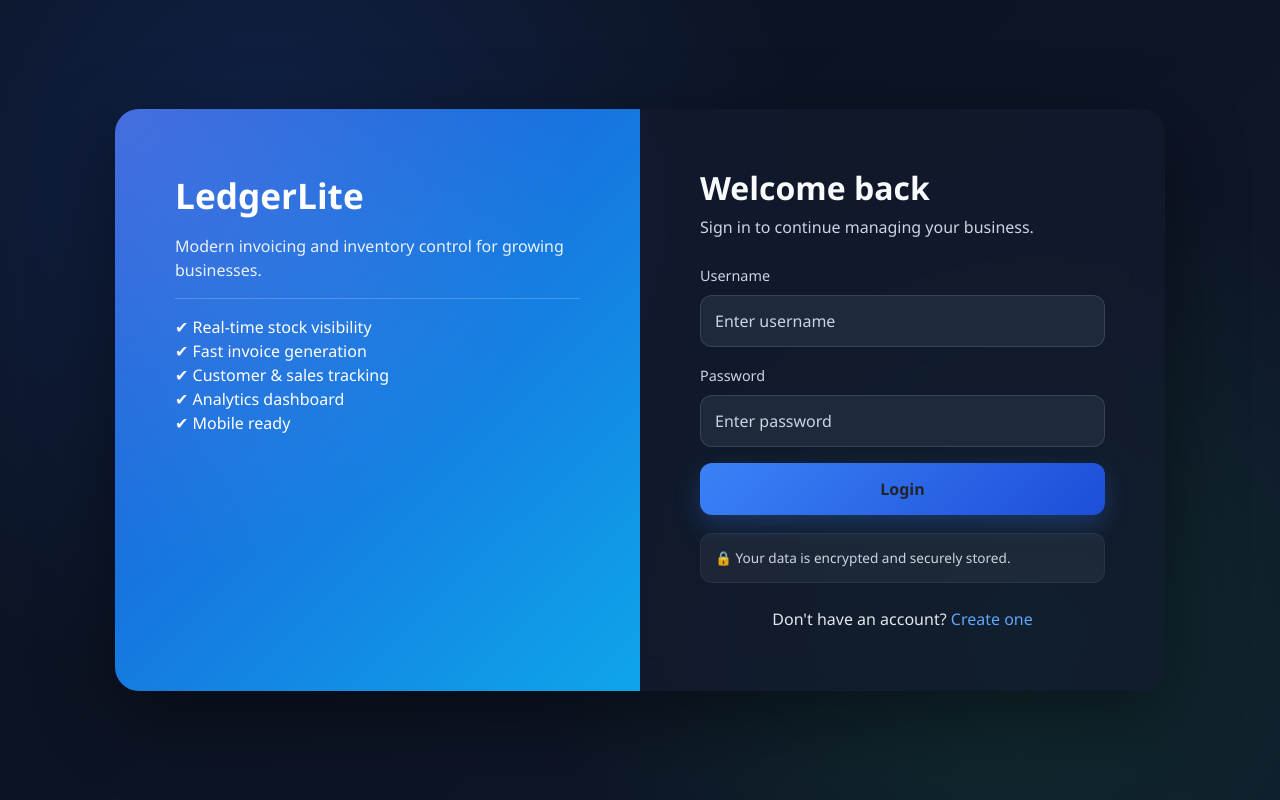
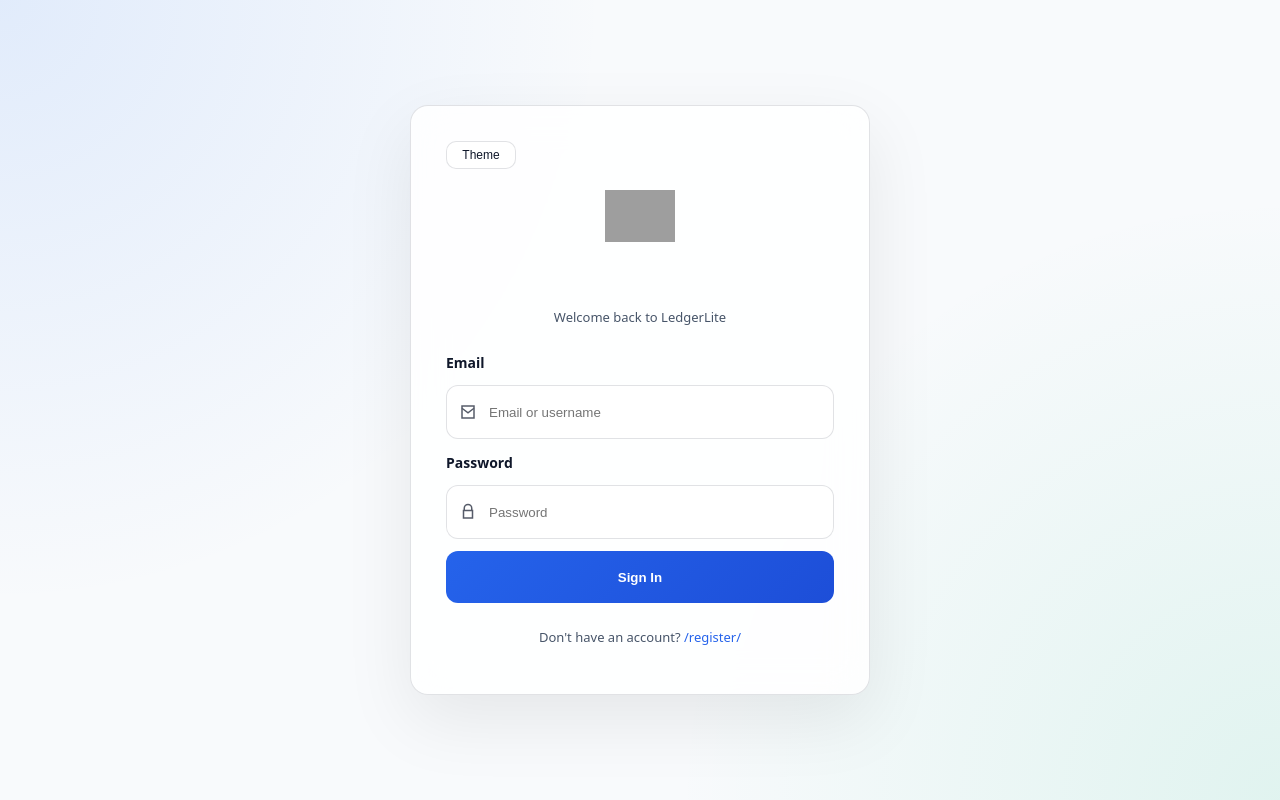
Before and after one commit to nia-cloud-official/LedgerLite, a Django app: page /login/ in a window 1280 px wide. Run offline with Django 5.2, Linux system fonts and the light colour scheme; parts of the project's set-up code (start-up, migrations or seed data) failed here and were passed over; grey boxes are pictures that could not be loaded.

Commit message:
feat(login): enhance UI/UX with branding logo and improved input icons
Added LedgerLite logo (PNG) to login form for brand identity
Fixed missing SVG icons for email and password inputs
Improved input field visuals with inline icon integration
Enhanced overall login UI/UX consistency and polish
Minor layout adjustments for better visual balance

```diff
--- a/templates/login.html
+++ b/templates/login.html
@@ -1,282 +1,450 @@
 <!DOCTYPE html>
+
 <html lang="en">
+
 <head>
+
 <meta charset="UTF-8">
+
 <meta name="viewport" content="width=device-width, initial-scale=1.0">
 
 <title>Login | LedgerLite</title>
 
-<link href="https://cdn.jsdelivr.net/npm/bootstrap@5.3.7/dist/css/bootstrap.min.css" rel="stylesheet">
+
 
 <style>
 
-/* ===== GLOBAL ===== */
-body{
-    min-height:100vh;
-    margin:0;
-    font-family:"Segoe UI",system-ui,-apple-system,sans-serif;
+:root {
 
-    background:
-        radial-gradient(circle at 20% 20%, rgba(37,99,235,0.18), transparent 45%),
-        radial-gradient(circle at 80% 80%, rgba(34,197,94,0.12), transparent 40%),
-        linear-gradient(135deg,#0b1220,#0f172a);
+  --bg: #f8fafc;
 
-    display:flex;
-    align-items:center;
-    justify-content:center;
-    padding:24px;
+  --card: rgba(255,255,255,0.85);
 
-    color:#e5e7eb;
+  --text: #0f172a;
+
+  --muted: #475569;
+
+  --input: #ffffff;
+
+  --border: rgba(15,23,42,0.12);
+
+  --primary: #2563eb;
+
+  --shadow: rgba(0,0,0,0.08);
+
 }
 
-/* ===== MAIN CARD ===== */
-.main-card{
-    width:100%;
-    max-width:1050px;
 
-    border:none;
-    border-radius:24px;
-    overflow:hidden;
 
-    background:rgba(255,255,255,0.04);
-    backdrop-filter:blur(18px);
+body.dark {
 
-    box-shadow:0 25px 80px rgba(0,0,0,0.45);
+  --bg: #0b1220;
+
+  --card: rgba(15,23,42,0.75);
+
+  --text: #f8fafc;
+
+  --muted: #cbd5e1;
+
+  --input: rgba(15,23,42,0.8);
+
+  --border: rgba(255,255,255,0.12);
+
+  --primary: #3b82f6;
+
+  --shadow: rgba(0,0,0,0.6);
+
 }
 
-/* ===== LEFT PANEL ===== */
-.left-panel{
-    background:linear-gradient(135deg,#1d4ed8,#0ea5e9);
-    color:white;
-    padding:60px;
-    position:relative;
+
+
+body {
+
+  margin: 0;
+
+  min-height: 100vh;
+
+  display: flex;
+
+  align-items: center;
+
+  justify-content: center;
+
+  font-family: system-ui, sans-serif;
+
+  background:
+
+    radial-gradient(circle at top left, rgba(59,130,246,0.12), transparent 40%),
+
+    radial-gradient(circle at bottom right, rgba(16,185,129,0.10), transparent 40%),
+
+    var(--bg);
+
+  transition: 0.3s;
+
 }
 
-.left-panel::after{
-    content:"";
-    position:absolute;
-    inset:0;
-    background:radial-gradient(circle at top left, rgba(255,255,255,0.18), transparent 60%);
-    pointer-events:none;
+
+
+.wrapper {
+
+  width: 100%;
+
+  max-width: 460px;
+
+  padding: 20px;
+
 }
 
-.logo{
-    font-size:2.2rem;
-    font-weight:800;
+
+
+.form {
+
+  display: flex;
+
+  flex-direction: column;
+
+  gap: 12px;
+
+  background: var(--card);
+
+  backdrop-filter: blur(18px);
+
+  padding: 35px;
+
+  border-radius: 18px;
+
+  border: 1px solid var(--border);
+
+  box-shadow: 0 25px 70px var(--shadow);
+
+  color: var(--text);
+
 }
 
-.tagline{
-    margin-top:12px;
-    opacity:0.9;
+
+
+.flex-column > label {
+
+  font-weight: 600;
+
+  font-size: 14px;
+
+  color: var(--text);
+
 }
 
-/* ===== RIGHT PANEL ===== */
-.right-panel{
-    padding:60px;
-    background:rgba(15,23,42,0.72);
-    color:#f8fafc;
+
+
+.inputForm {
+
+  border: 1px solid var(--border);
+
+  border-radius: 12px;
+
+  height: 52px;
+
+  display: flex;
+
+  align-items: center;
+
+  padding: 0 12px;
+
+  background: var(--input);
+
 }
 
-/* ===== HEADINGS ===== */
-h2{
-    font-weight:700;
+
+
+.inputForm:focus-within {
+
+  border-color: var(--primary);
+
+  box-shadow: 0 0 0 3px rgba(37,99,235,0.15);
+
 }
 
-/* ===== TEXT ===== */
-.text-muted{
-    color:#cbd5e1 !important;
+
+
+.input {
+
+  width: 100%;
+
+  border: none;
+
+  background: transparent;
+
+  margin-left: 10px;
+
+  color: var(--text);
+
 }
 
-p, small, .text-center{
-    color:#e2e8f0 !important;
+
+
+.input:focus {
+
+  outline: none;
+
 }
 
-/* ===== INPUT FIX (IMPORTANT PART) ===== */
 
-.form-control{
-    height:52px;
 
-    border-radius:12px;
+.button-submit {
 
-    background:#1e293b !important;
+  height: 52px;
 
-    border:1px solid rgba(255,255,255,0.12) !important;
+  border: none;
 
-    color:#ffffff !important;
+  border-radius: 12px;
 
-    padding-left:14px;
+  background: linear-gradient(135deg, var(--primary), #1d4ed8);
+
+  color: #fff;
+
+  font-weight: 700;
+
+  cursor: pointer;
+
 }
 
-/* placeholder FIX */
-.form-control::placeholder{
-    color:#cbd5e1 !important;
-    opacity:1 !important;
+
+
+.p {
+
+  text-align: center;
+
+  font-size: 13px;
+
+  color: var(--muted);
+
 }
 
-/* focus */
-.form-control:focus{
-    background:#243244 !important;
 
-    border-color:#3b82f6 !important;
 
-    color:#ffffff !important;
+.span {
 
-    box-shadow:0 0 0 3px rgba(59,130,246,0.20) !important;
+  color: var(--primary);
+
+  cursor: pointer;
+
 }
 
-/* autofill FIX (Chrome) */
-input:-webkit-autofill,
-input:-webkit-autofill:hover,
-input:-webkit-autofill:focus{
-    -webkit-text-fill-color:#fff !important;
-    -webkit-box-shadow:0 0 0px 1000px #1e293b inset !important;
-    transition:background-color 5000s ease-in-out 0s;
+
+
+.topbar {
+
+  display: flex;
+
+  justify-content: space-between;
+
+  align-items: center;
+
+  margin-bottom: 10px;
+
 }
 
-/* ===== LABELS ===== */
-.form-label{
-    font-size:0.9rem;
-    color:#cbd5e1;
+
+
+.toggle {
+
+  border: 1px solid var(--border);
+
+  background: var(--input);
+
+  color: var(--text);
+
+  padding: 6px 10px;
+
+  border-radius: 10px;
+
+  cursor: pointer;
+
+  font-size: 12px;
+
 }
 
-/* ===== BUTTON ===== */
-.btn-login{
-    height:52px;
-    border-radius:12px;
 
-    font-weight:700;
 
-    background:linear-gradient(135deg,#3b82f6,#1d4ed8);
+.logo {
 
-    border:none;
+  display: flex;
 
-    box-shadow:0 10px 25px rgba(59,130,246,0.25);
+  justify-content: center;
 
-    transition:0.25s;
+  margin-bottom: 10px;
+
 }
 
-.btn-login:hover{
-    transform:translateY(-2px);
-    box-shadow:0 15px 35px rgba(59,130,246,0.35);
+
+
+.logo img {
+
+  width: 70px;
+
+  height: 70px;
+
+  object-fit: contain;
+
 }
 
-/* ===== LINKS ===== */
-a{
-    color:#60a5fa;
-    text-decoration:none;
-}
 
-a:hover{
-    color:#93c5fd;
-    text-decoration:underline;
-}
 
-/* ===== PRIVACY BOX ===== */
-.privacy-box{
-    margin-top:18px;
-    padding:14px;
+/* input icons */
 
-    border-radius:12px;
+.icon {
 
-    background:rgba(255,255,255,0.05);
+  width: 18px;
 
-    border:1px solid rgba(255,255,255,0.06);
+  height: 18px;
 
-    color:#cbd5e1;
+  flex-shrink: 0;
 
-    font-size:0.85rem;
-}
+  opacity: 0.7;
 
-/* ===== MOBILE ===== */
-@media(max-width:768px){
-    .left-panel{
-        display:none;
-    }
-
-    .right-panel{
-        padding:40px;
-    }
 }
 
 </style>
+
 </head>
+
+
 
 <body>
 
-<div class="card main-card">
 
-<div class="row g-0">
 
-<!-- LEFT -->
-<div class="col-md-6">
-    <div class="left-panel h-100">
+<div class="wrapper">
 
-        <div class="logo">LedgerLite</div>
 
-        <div class="tagline">
-            Modern invoicing and inventory control for growing businesses.
-        </div>
 
-        <hr style="opacity:0.2;">
+<form class="form" method="POST">
+<button type="button" style="width:70px;" class="toggle" onclick="toggleTheme()">Theme</button>
+{% csrf_token %}
 
-        <div>✔ Real-time stock visibility</div>
-        <div>✔ Fast invoice generation</div>
-        <div>✔ Customer & sales tracking</div>
-        <div>✔ Analytics dashboard</div>
-        <div>✔ Mobile ready</div>
 
-    </div>
+
+<!-- LOGO (PNG) -->
+
+<div class="logo">
+
+<img src="/static/logo-nobg.png" alt="LedgerLite Logo">
 </div>
 
-<!-- RIGHT -->
-<div class="col-md-6">
-    <div class="right-panel">
 
-        <h2>Welcome back</h2>
+<div class="topbar">
 
-        <p class="text-muted mb-4">
-            Sign in to continue managing your business.
-        </p>
 
-        <form method="POST">
-            {% csrf_token %}
-
-            <div class="mb-3">
-                <label class="form-label">Username</label>
-                <input type="text" name="username"
-                    class="form-control"
-                    placeholder="Enter username"
-                    required>
-            </div>
-
-            <div class="mb-3">
-                <label class="form-label">Password</label>
-                <input type="password" name="password"
-                    class="form-control"
-                    placeholder="Enter password"
-                    required>
-            </div>
-
-            <button class="btn btn-login w-100">
-                Login
-            </button>
-        </form>
-
-        <div class="privacy-box">
-            🔒 Your data is encrypted and securely stored.
-        </div>
-
-        <div class="text-center mt-4">
-            <span>Don't have an account?</span>
-            <a href="{% url 'register' %}">Create one</a>
-        </div>
-
-    </div>
-</div>
 
 </div>
 
+
+<p class="p">Welcome back to LedgerLite</p>
+
+
+
+<div class="flex-column">
+
+<label>Email</label>
+
 </div>
 
+
+
+<div class="inputForm">
+
+<svg class="icon" viewBox="0 0 24 24" fill="none" xmlns="http://www.w3.org/2000/svg">
+
+<path d="M4 4h16v16H4V4z" stroke="currentColor" stroke-width="2"/>
+
+<path d="M4 7l8 6 8-6" stroke="currentColor" stroke-width="2"/>
+
+</svg>
+
+<input type="text" name="username" class="input" placeholder="Email or username" required>
+
+</div>
+
+
+
+<div class="flex-column">
+
+<label>Password</label>
+
+</div>
+
+
+
+<div class="inputForm">
+
+<svg class="icon" viewBox="0 0 24 24" fill="none" xmlns="http://www.w3.org/2000/svg">
+
+<path d="M7 10V7a5 5 0 0110 0v3" stroke="currentColor" stroke-width="2"/>
+
+<path d="M6 10h12v10H6V10z" stroke="currentColor" stroke-width="2"/>
+
+</svg>
+
+<input type="password" name="password" class="input" placeholder="Password" required>
+
+</div>
+
+
+
+<button class="button-submit" type="submit">Sign In</button>
+
+
+
+<p class="p">
+
+Don't have an account? <span class="span">{% url 'register' %}</span>
+
+</p>
+
+
+
+</form>
+
+
+
+</div>
+
+
+
+<script>
+
+function toggleTheme(){
+
+document.body.classList.toggle("dark");
+
+if(document.body.classList.contains("dark")){
+
+localStorage.setItem("theme","dark");
+
+}else{
+
+localStorage.setItem("theme","light");
+
+}
+
+}
+
+
+
+window.onload = () => {
+
+if(localStorage.getItem("theme")==="dark"){
+
+document.body.classList.add("dark");
+
+}
+
+};
+
+</script>
+
+
+
 </body>
+
 </html>
```
Also changed, not shown: 2 other files.
